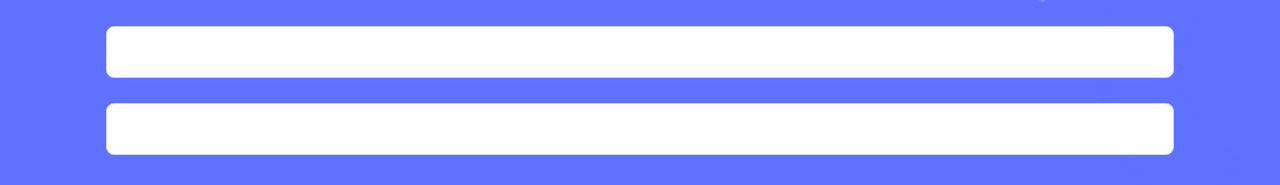
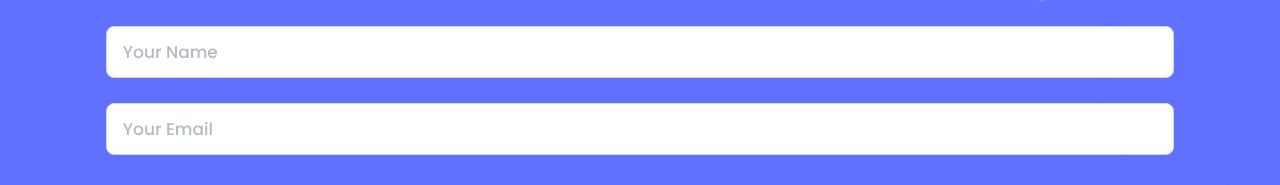
Before and after one commit to HtetWaiYan7191/HtetWaiYan7191.github.io, a website: page index.html in a window 1280 px wide. Shown: the part 4933-5118 px from the top of the page. Drawn offline with Linux system fonts and the light colour scheme.

Commit message:
Add placeholder for name and email

```diff
--- a/index.html
+++ b/index.html
@@ -259,8 +259,8 @@
             </header>
 
             <form action="" id="contact-me-form">
-                <input type="text" name="user-name">
-                <input type="text" name="email">
+                <input type="text" name="user-name" placeholder="Your Name">
+                <input type="text" name="email" placeholder="Your Email">
                 <textarea name="message-box" id="message-box" cols="30" rows="8" placeholder="Write you message here..."></textarea>
                 <button type="submit">Get in touch</button>
             </form>
```
